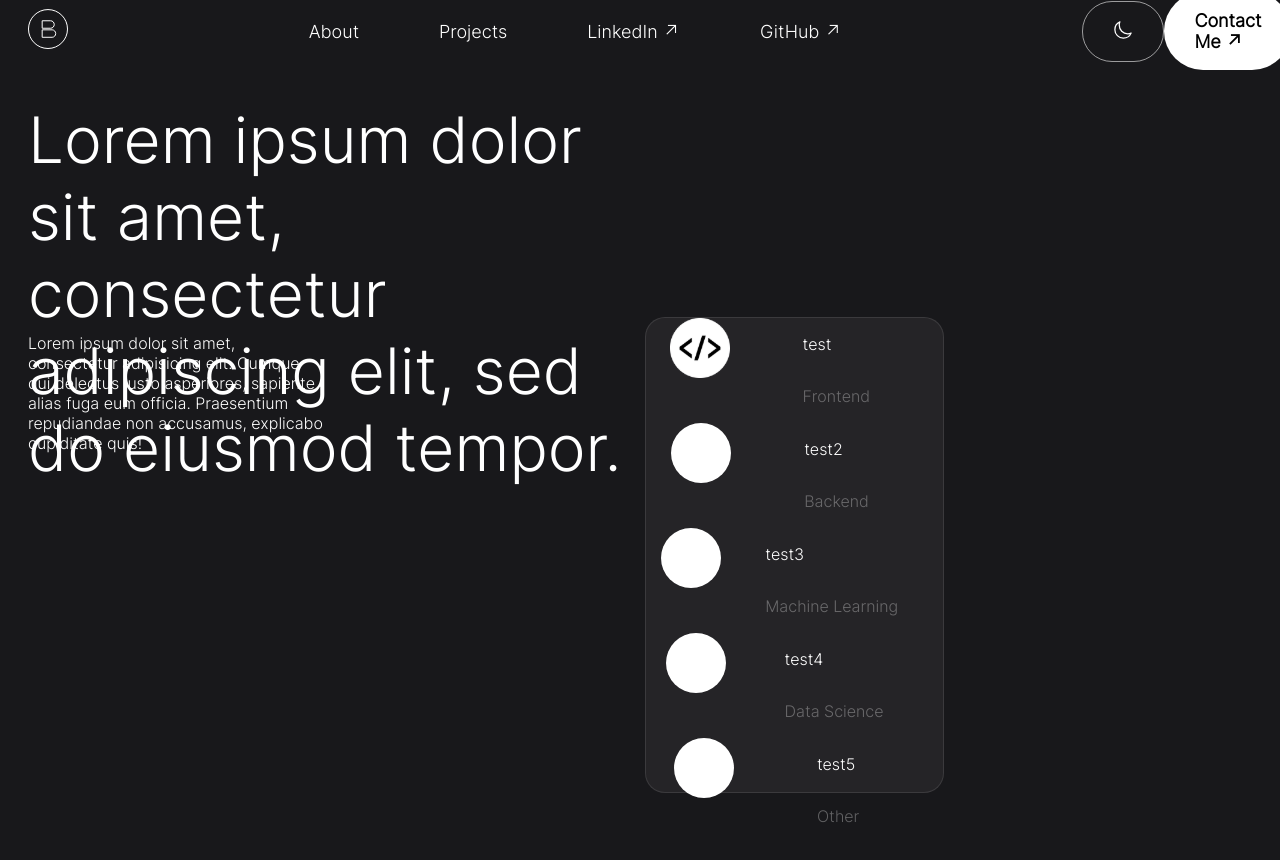
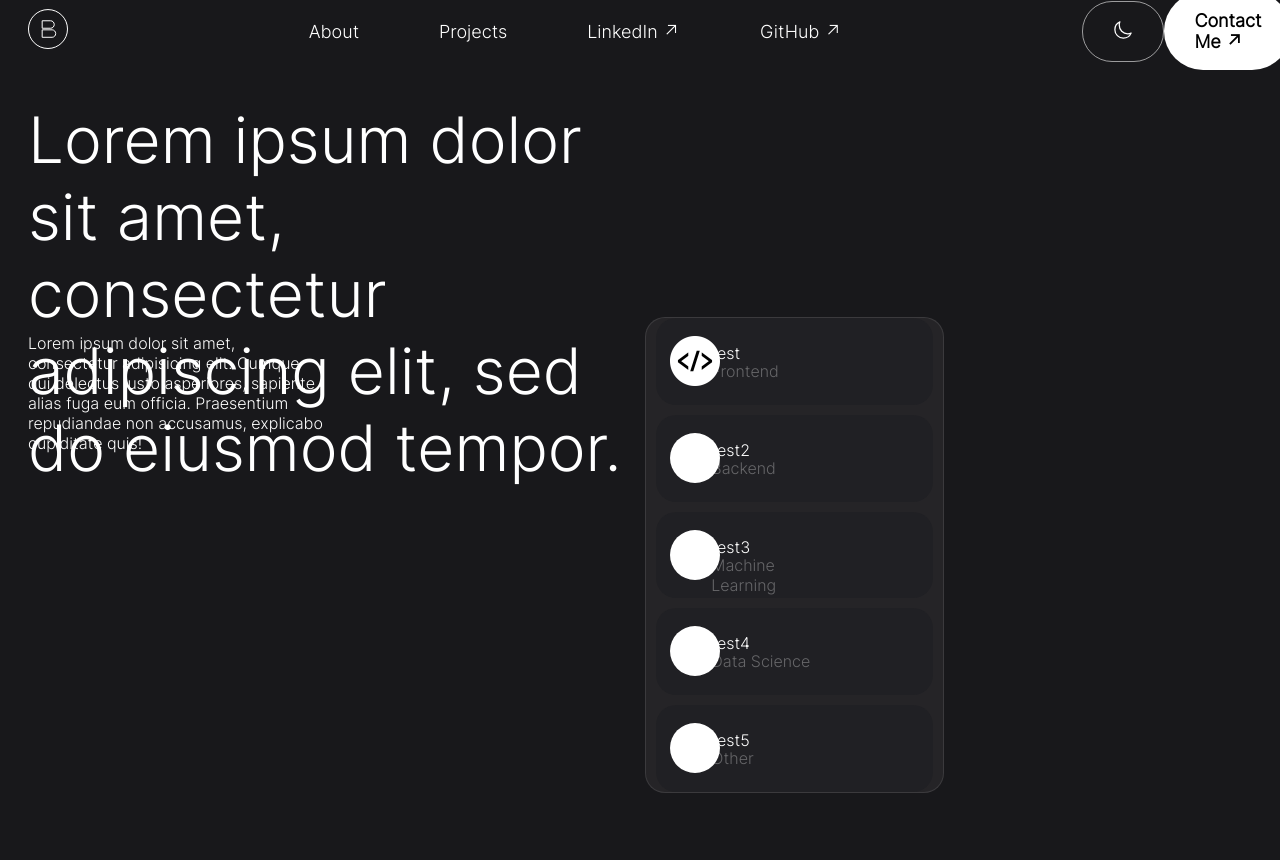
Before and after one commit to BenW2k/Ben-Resume, a Next.js app in the folder frontend/: page / in a window 1280 px wide. Shown: the top 860 px of the page. Built offline with nearby package versions, Linux system fonts and the light colour scheme.

Commit message:
+sizing and layout changes

```diff
--- a/frontend/app/styles/skillsPanel.module.css
+++ b/frontend/app/styles/skillsPanel.module.css
@@ -12,16 +12,18 @@
 }
 .tablet-container {
   display: grid;
-  max-height: 95px;
-  grid-template-rows: repeat(4, 1fr);
-  grid-template-columns: repeat(3, 2fr, 3fr);
+  margin: 0px 10px 0px 10px;
+  grid-template-rows: repeat(8, 9px);
+  grid-template-columns: repeat(20, 1fr);
+  background-color: #202024;
+  border-radius: 20px;
 }
 
 .skill-icon {
-  height: 60px;
+  height: 50px;
   width: auto;
   grid-column: 2/4;
-  grid-row: 2/4;
+  grid-row: 3/5;
 }
 
 .skill-title {
@@ -31,7 +33,7 @@
 }
 
 .skill-category {
-  grid-column: 5/8;
-  grid-row: 3/4;
+  grid-column: 5/13;
+  grid-row: 4/5;
   color: rgba(255, 255, 255, 0.3137254902);
 }/*# sourceMappingURL=skillsPanel.module.css.map */
--- a/frontend/app/styles/skillsPanel.module.scss
+++ b/frontend/app/styles/skillsPanel.module.scss
@@ -2,16 +2,19 @@
 
 .tablet-container {
   display: grid;
-  max-height: 95px;
-  grid-template-rows: repeat(4, 1fr);
-  grid-template-columns: repeat(3, 2fr, 3fr);
+  margin: 0px 10px 0px 10px;
+  // max-height: 80px;
+  grid-template-rows: repeat(8, 9px);
+  grid-template-columns: repeat(20, 1fr);
+  background-color: variables.$secondary_background_colour;
+  border-radius: 20px;
 }
 
 .skill-icon {
-  height: 60px;
+  height: 50px;
   width: auto;
   grid-column: 2 / 4;
-  grid-row: 2 / 4;
+  grid-row: 3 / 5;
 }
 
 .skill-title {
@@ -21,7 +24,7 @@
 }
 
 .skill-category {
-  grid-column: 5 / 8;
-  grid-row: 3 / 4;
+  grid-column: 5 / 13;
+  grid-row: 4 / 5;
   color: variables.$secondary_font_colour;
 }
```
